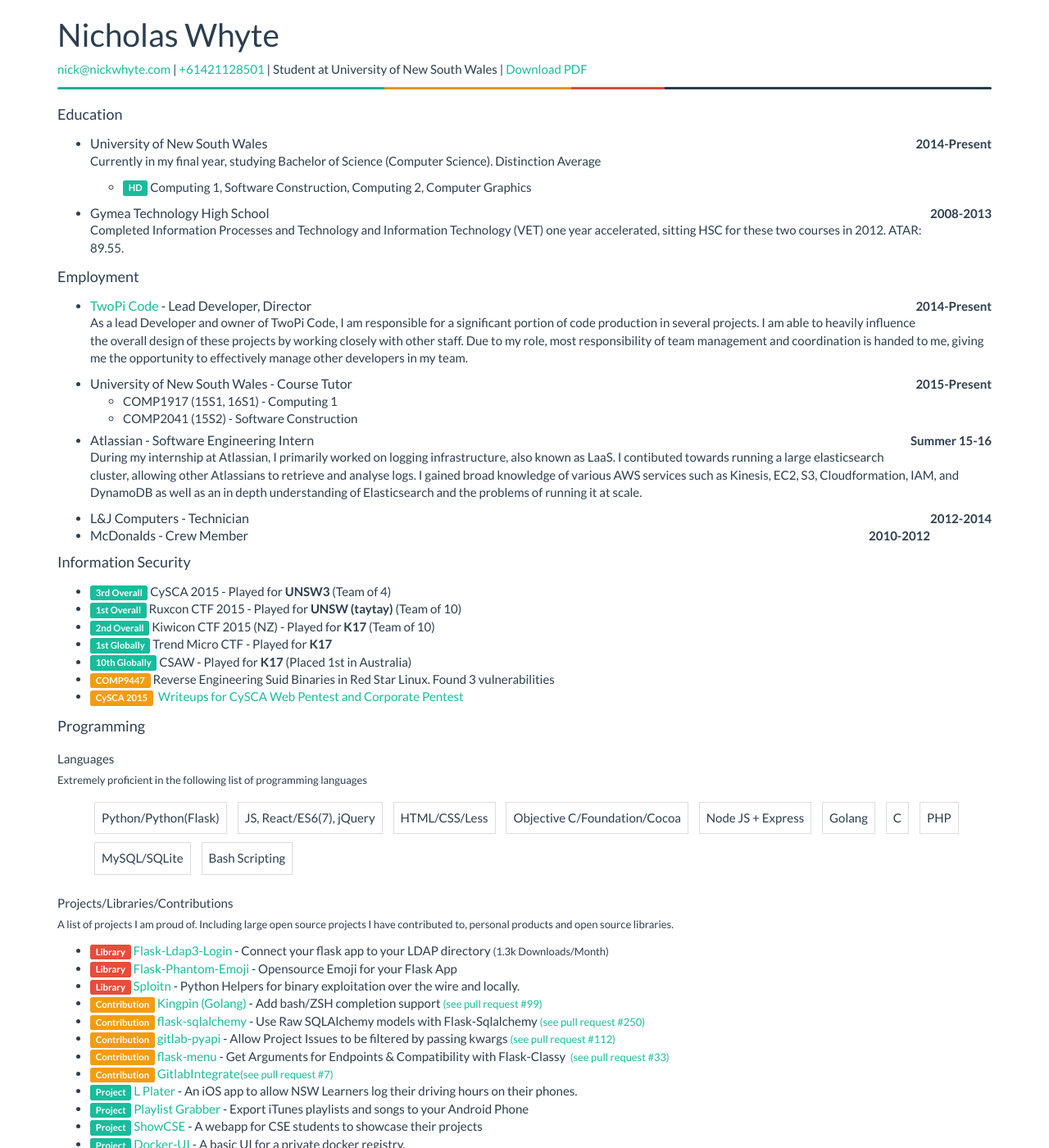
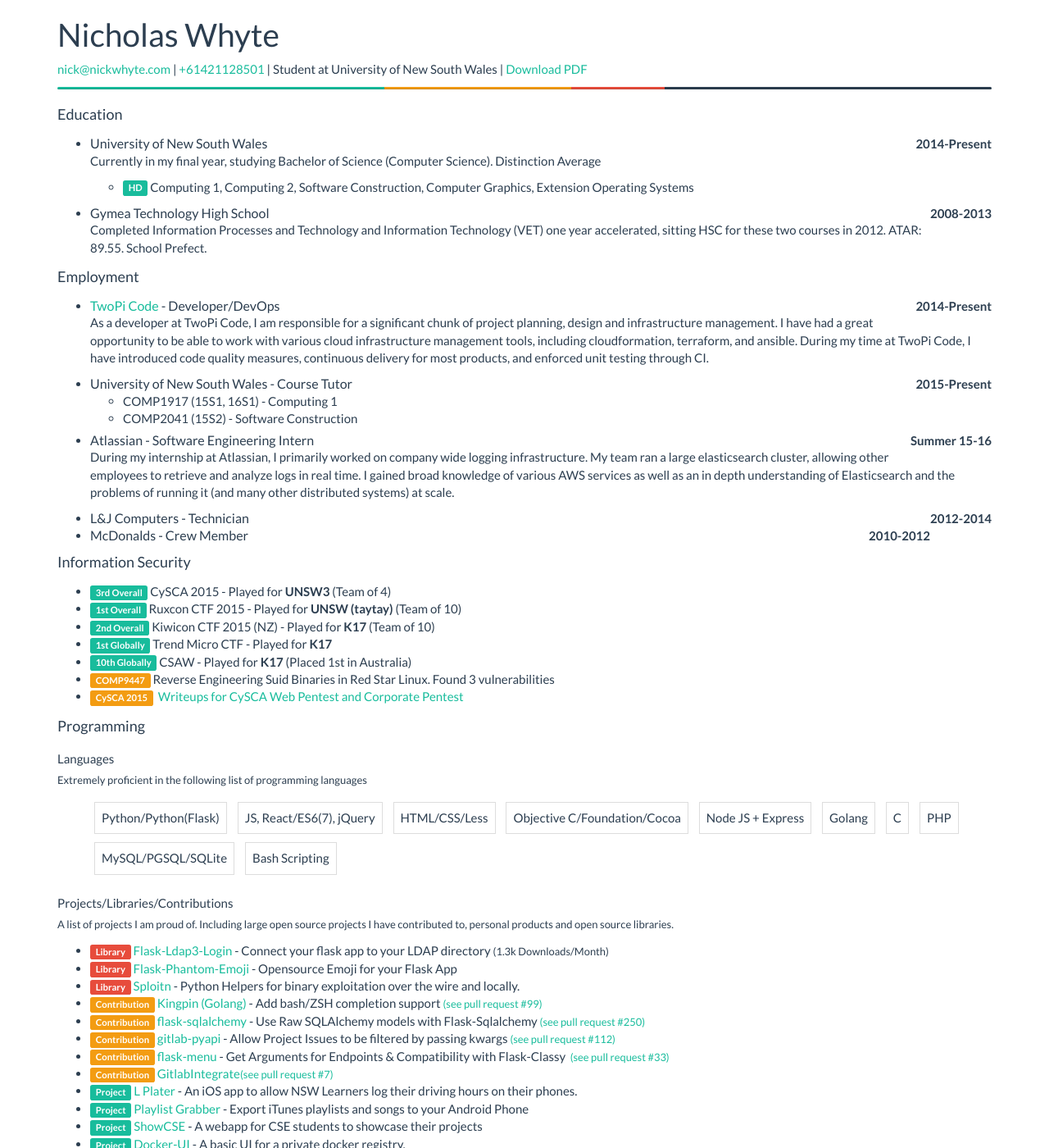
Before and after one commit to nickw444/nickw444.github.io, a Jekyll site: the page resume/index.html, which Jekyll copies as it is, in a window 1280 px wide and 1400 px high. Shown: the whole window at 82% size. Built offline with Jekyll 4.4.1, drawn with Linux system fonts in a browser that asks for light colours; some of the changed text lies outside the part shown.

Commit message:
Updated resume

```diff
--- a/resume/index.html
+++ b/resume/index.html
@@ -67,23 +67,23 @@
                     <p>
                         Currently in my final year, studying Bachelor of Science (Computer Science). Distinction Average
                         <ul>
-                            <li><span class="label label-success">HD</span> Computing 1, Software Construction, Computing 2, Computer Graphics</li>
+                            <li><span class="label label-success">HD</span> Computing 1, Computing 2, Software Construction, Computer Graphics, Extension Operating Systems</li>
                         </ul>
                     </p>
                 </li>
                 <li><span class="pull-right"><strong>2008-2013</strong></span>
                     <h4>Gymea Technology High School</h4>
                     <p>
-                        Completed Information Processes and Technology and Information Technology (VET) one year accelerated, sitting HSC for these two courses in 2012. ATAR: 89.55.
+                        Completed Information Processes and Technology and Information Technology (VET) one year accelerated, sitting HSC for these two courses in 2012. ATAR: 89.55. School Prefect.
                     </p>
                 </li>
             </ul>
             <h2>Employment</h2>
             <ul>
                 <li><span class="pull-right"><strong>2014-Present</strong></span>
-                    <h4><a href="http://twopicode.com/">TwoPi Code</a> - Lead Developer, Director</h4>
+                    <h4><a href="http://twopicode.com/">TwoPi Code</a> - Developer/DevOps</h4>
                     <p>
-                    As a lead Developer and owner of TwoPi Code, I am responsible for a significant portion of code production in several projects. I am able to heavily influence the overall design of these projects by working closely with other staff. Due to my role, most responsibility of team management and coordination is handed to me, giving me the opportunity to effectively manage other developers in my team.
+                    As a developer at TwoPi Code, I am responsible for a significant chunk of project planning, design and infrastructure management. I have had a great opportunity to be able to work with various cloud infrastructure management tools, including cloudformation, terraform, and ansible. During my time at TwoPi Code, I have introduced code quality measures, continuous delivery for most products, and enforced unit testing through CI.
                     </p>
                 </li>
                 <li><span class="pull-right"><strong>2015-Present</strong></span>
@@ -96,7 +96,7 @@
                 <li><span class="pull-right"><strong>Summer 15-16</strong></span>
                     <h4>Atlassian - Software Engineering Intern</h4>
                     <p>
-                        During my internship at Atlassian, I primarily worked on logging infrastructure, also known as LaaS. I contibuted towards running a large elasticsearch cluster, allowing other Atlassians to retrieve and analyse logs. I gained broad knowledge of various AWS services such as Kinesis, EC2, S3, Cloudformation, IAM, and DynamoDB as well as an in depth understanding of Elasticsearch and the problems of running it at scale.
+                        During my internship at Atlassian, I primarily worked on company wide logging infrastructure. My team ran a large elasticsearch cluster, allowing other employees to retrieve and analyze logs in real time. I gained broad knowledge of various AWS services as well as an in depth understanding of Elasticsearch and the problems of running it (and many other distributed systems) at scale.
                     </p>
                 </li>
                 <li><span class="pull-right"><strong>2012-2014</strong></span>
@@ -129,7 +129,7 @@
               <li>Golang</li>
               <li>C</li>
               <li>PHP</li>
-              <li>MySQL/SQLite</li>
+              <li>MySQL/PGSQL/SQLite</li>
               <li>Bash Scripting</li>
             </ul>
             <ul class="visible-print-block">
@@ -141,7 +141,7 @@
                 <li>Golang</li>
                 <li>C</li>
                 <li>PHP</li>
-                <li>MySQL/SQLite</li>
+                <li>MySQL/PGSQL/SQLite</li>
                 <li>Bash Scripting</li>
             </ul>
             <div class="print-only hidden">
@@ -162,30 +162,32 @@
                 <li><span class="label label-warning">Contribution</span> <a href="https://github.com/SnoringFrog/GitlabIntegrate">GitlabIntegrate</a><span class="small"><a href="https://github.com/SnoringFrog/GitlabIntegrate/pull/7">(see pull request #7)</a></span></li>
                 <li><span class="label label-success">Project</span> <a href="https://itunes.apple.com/tw/app/id458958123?mt=8">L Plater</a> - An iOS app to allow NSW Learners log their driving hours on their phones.</li>
                 <li><span class="label label-success">Project</span> <a href="https://github.com/nickw444/playlist-grabber">Playlist Grabber</a> - Export iTunes playlists and songs to your Android Phone</li>
-                <li><span class="label label-success">Project</span> <a href="https://github.com/nickw444/ShowCSE">ShowCSE</a> - A webapp for CSE students to showcase their projects</li>
+                <li><span class="label label-success">Project</span> <a href="https://showc.se">ShowCSE</a> - A webapp for CSE students to showcase their projects</li>
                 <li><span class="label label-success">Project</span> <a href="https://github.com/nickw444/docker-ui">Docker-UI</a> - A basic UI for a private docker registry.</li>
-                <li><span class="label label-success">Project</span> <a href="https://github.com/nickw444/Sprinkle">Sprinkle</a> - Remote control and timed solenoid control with remote controll via iOS app.</li>
+                <li><span class="label label-success">Project</span> <a href="https://github.com/nickw444/Sprinkle">Sprinkle</a> - Remote control and timed solenoid control with remote control via iOS app.</li>
                 <li>Business management database in MS Access for L&amp;J Computers during employment to convert a paper based system.</li>
                 <li>Additional <i>closed source</i> projects worked on during employment at <a href="http://twopicode.com/">TwoPi Code</a> available to discuss upon request.</li>
             </ul>
             <a href="https://github.com/nickw444">See more on GitHub @nickw444</a>
             <h3>Additional Qualifications</h3>
             <ul>
-                <li>Extremly comfortable with WSGI dev/deployment on Linux (Docker, Docker Compose, systemd, Vagrant)</li>
+                <li>Extremely comfortable with WSGI dev/deployment on Linux (Docker, Docker Compose, systemd, Vagrant)</li>
                 <li>Broad knowledge of Linux server systems (Debian/Ubuntu)</li>
                 <li>Familiar with Webpack and browser bundling</li>
                 <li>Familiar with immutable infrastructure and provisioning with Ansible</li>
                 <li>In depth experience with high availably data stores such as Redis, MongoDB and Elasticsearch</li>
+                <li>Extremely familiar with infrastructure provisioning tools such as terraform and cloudformation</li>
+                <li>Extremely familiar with most core AWS services</li>
             </ul>
             <h2>Achievements &amp; Volunteer Work</h2>
             <ul>
-                <li>Certificate  II In Information Technology. Awarded Sutherland BEN VET Excellence Award</li>
+                <li>Certificate II In Information Technology. Awarded Sutherland BEN VET Excellence Award</li>
                 <li>School Prefect at GTHS</li>
                 <li>UNSW <a href="https://www.csesoc.unsw.edu.au/">CSESoc</a> Dev Head</li>
                 <li><a href="https://www.csesoc.unsw.edu.au/">CSESoc</a> (UNSW) First Year Camp Leader (2015, 2016)</li>
                 <li><a href="https://www.youtube.com/watch?v=oBAr7mQHMZY">Appeared on ABC News 24 Weekend Breakfast for Interview about CySCA 2015</a></li>
                 <li><a href="https://developer.atlassian.com/blog/2016/03/building-helpful-golang-cli-tools/">Published blog post on developer.atlassian.com about Kingpin (Golang) CLI bash completions</a></li>
-                <li><a href="https://nickwhyte.com/post/2016/predicting-triple-j-hottest-100-2015/">Acurately prediced top 3 results of the Triple J Hottest 100 using OCR and string matching algorithms</a></li>
+                <li><a href="https://nickwhyte.com/post/2016/predicting-triple-j-hottest-100-2015/">Accurately predicted top 3 results of the Triple J Hottest 100 using OCR and string matching algorithms</a></li>
             </ul>
             <h2>Referees</h2>
             <a href="mailto:nick@nickwhyte.com">Available upon request &rarr;</a>
```
